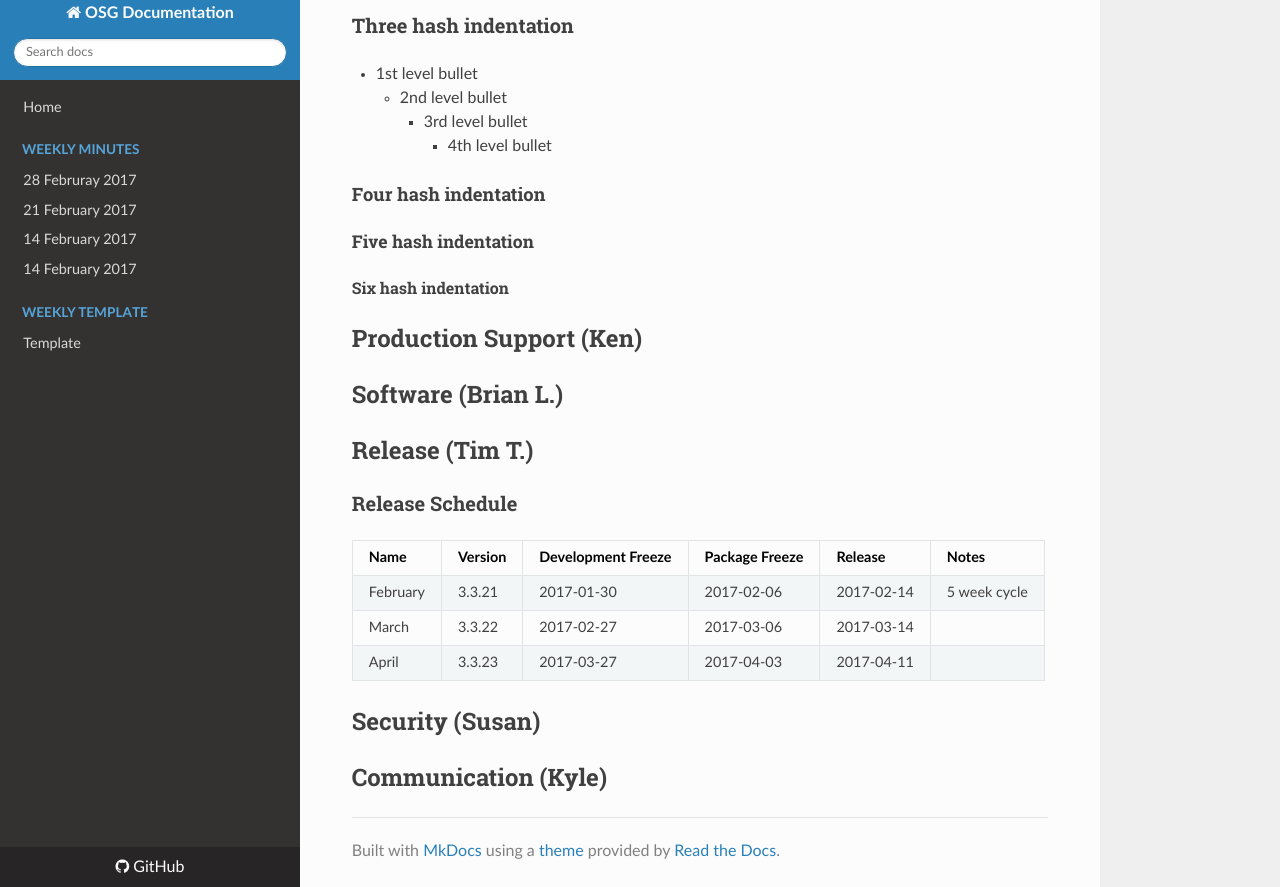
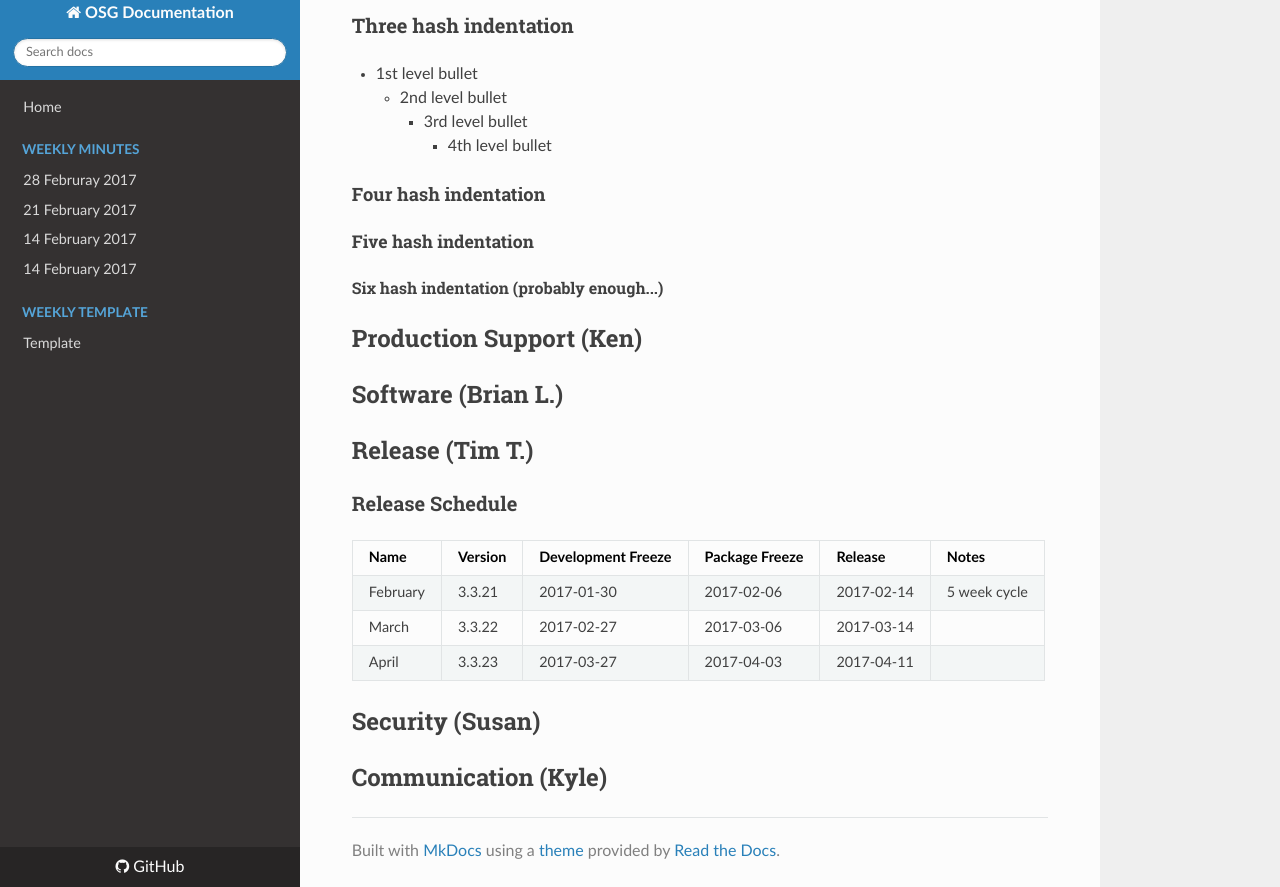
Before and after one commit to zsshah/production, an MkDocs documentation site: the page built from docs/WeeklyMinutes/7Feb2017.md, in a window 1280 px wide and 900 px high, scrolled down 2158 px, cut to the strip 13-900 px from the top of the window. Built offline with MkDocs 1.6.1, drawn with Linux system fonts in a browser that asks for light colours; nearby versions of some CDN libraries; old or Windows-style settings are respelled for this version of MkDocs.

Commit message:
Update 7Feb2017.md

```diff
--- a/docs/WeeklyMinutes/7Feb2017.md
+++ b/docs/WeeklyMinutes/7Feb2017.md
@@ -39,7 +39,7 @@
 
 ##### Five hash indentation
 
-###### Six hash indentation
+###### Six hash indentation (probably enough...)
 
 ## Production Support (Ken)
 
```
